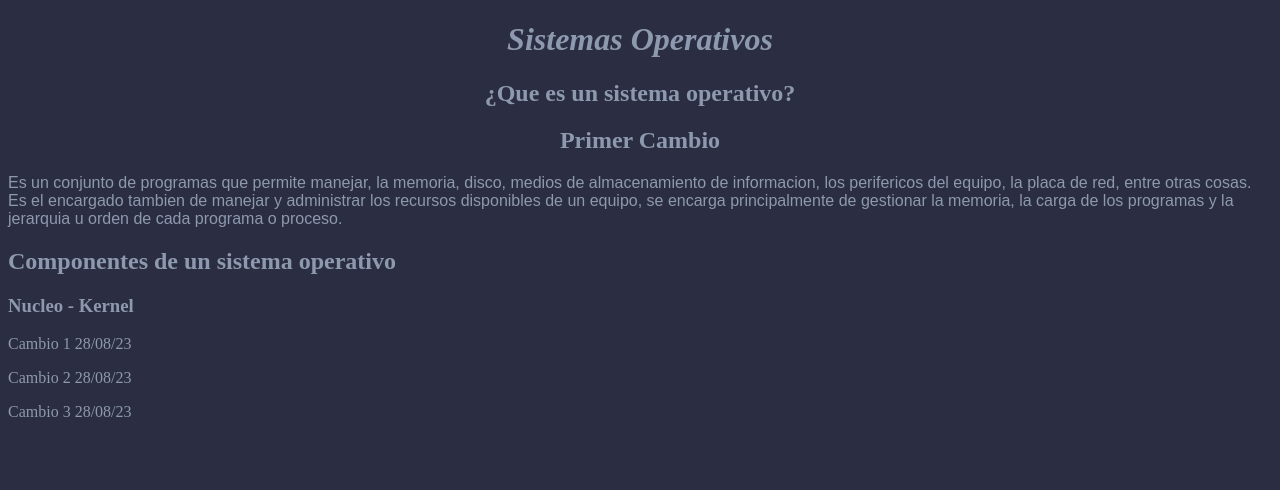
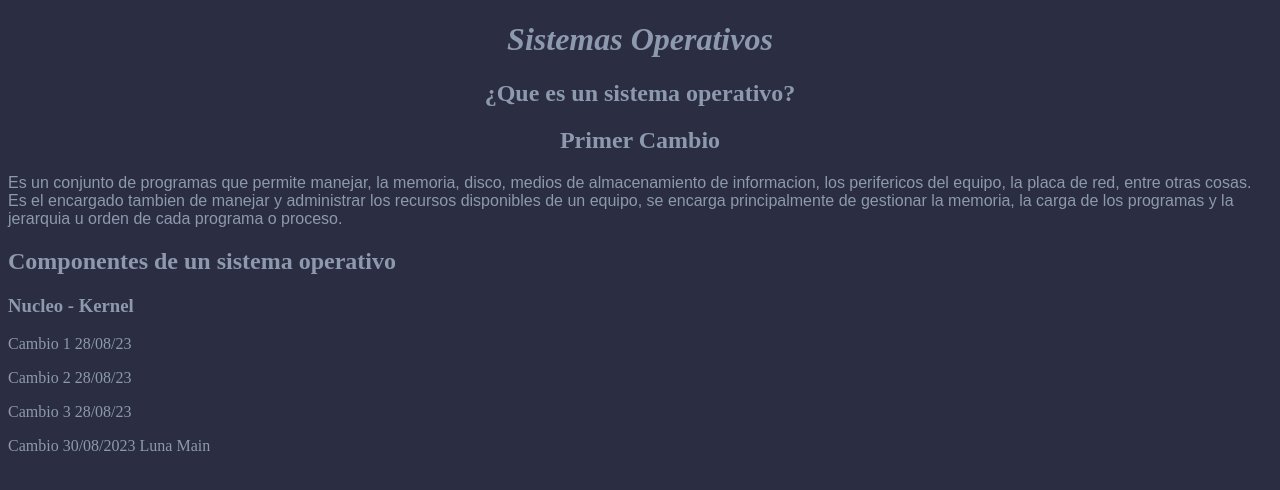
Before and after one commit to SebLuna/ProyectoType, a plain HTML site: page index.html in a window 1280 px wide. Drawn offline with Linux system fonts and the light colour scheme.

Commit message:
Mi version

```diff
--- a/index.html
+++ b/index.html
@@ -26,6 +26,7 @@
         <p>Cambio 1 28/08/23 </p>
         <p>Cambio 2 28/08/23</p>
         <p>Cambio 3 28/08/23</p>
+        <p>Cambio 30/08/2023 Luna Main</p>
 
         </font>
 
```
